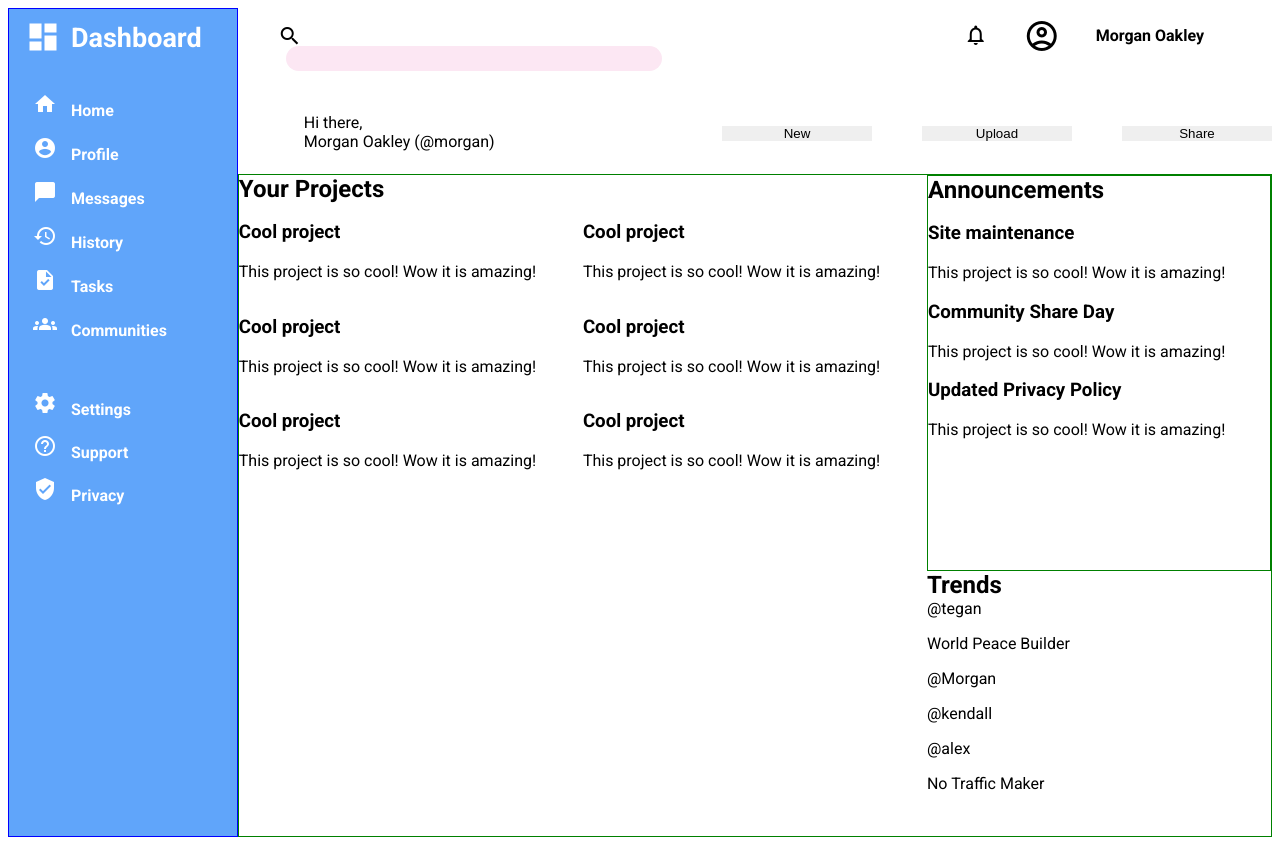
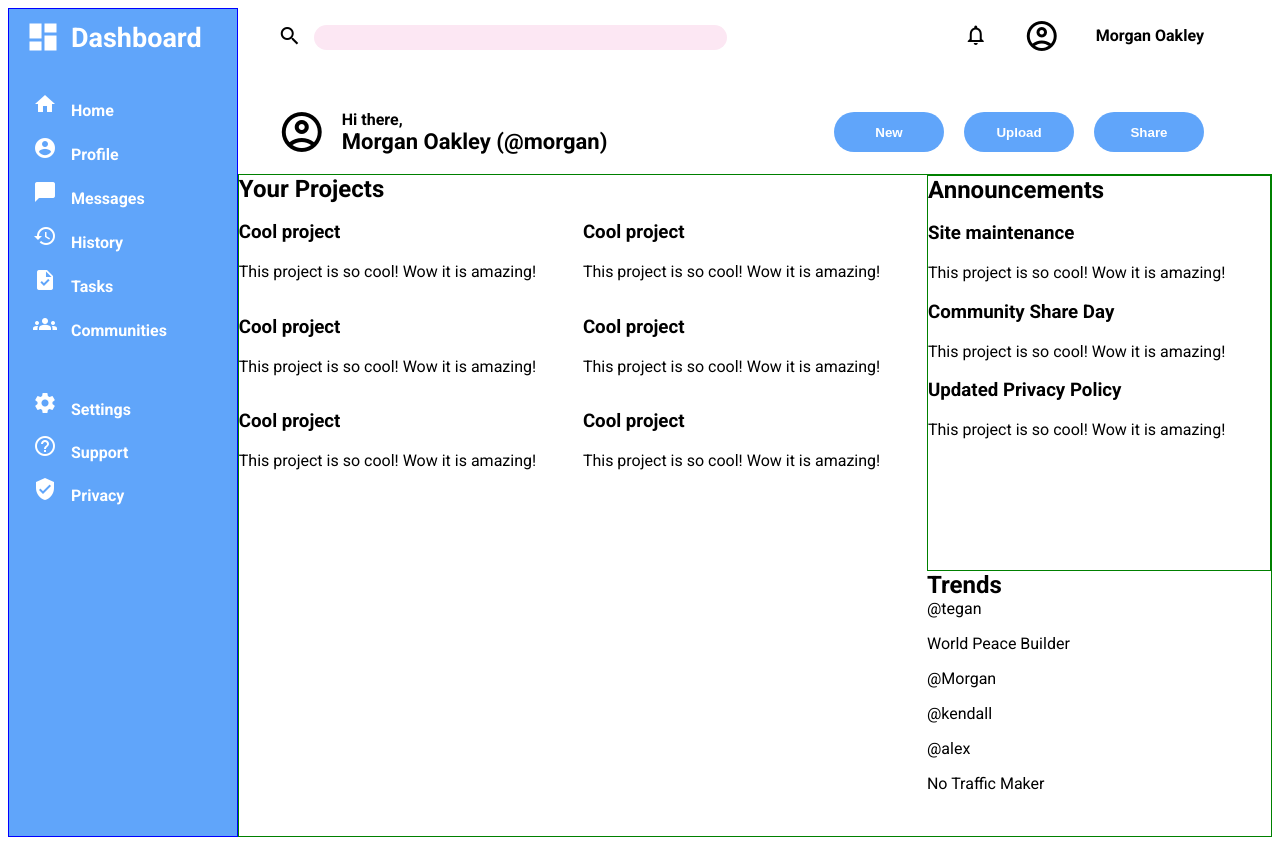
Before and after one commit to kyruken/admin-dashboard, a plain HTML site: page index.html in a window 1280 px wide. Drawn offline with nearby package versions, Linux system fonts and the light colour scheme; a web font is replaced by a local one.

Commit message:
finish header styles

```diff
--- a/index.html
+++ b/index.html
@@ -53,8 +53,8 @@
                     <li><div class="username-text">Morgan Oakley</div></li>
                 </ul>
                 <div class="header-row-2">
-                    <img href="profile-pic">
-                    <div class="profile-name">Hi there,<div>Morgan Oakley (@morgan)</div></div>
+                    <span class="material-icons-outlined md-48">account_circle</span>
+                    <div>Hi there,<div class="profile-name">Morgan Oakley (@morgan)</div></div>
                 </div>
                 <ul class="bottom-row-list">
                     <li><button>New</button></li>
--- a/style.css
+++ b/style.css
@@ -7,7 +7,6 @@ ul, li, h2 {
 }
 
 input, textarea, select, button {
-    width: 150px;
     padding: 0;
     margin: 0;
     border: 0;
@@ -51,6 +50,7 @@ body {
 
 .header {
     display: grid;
+    font-weight: 700;
     grid-template-rows: 1fr 1fr;
     grid-template-columns: 2fr 1fr;
 }
@@ -73,20 +73,23 @@ body {
 
 .header input[type='text'] {
     background-color: #fce7f3;
-    width: 93%;
+    width: 80%;
     height: 25px;
     padding: 0 10px;
     border-radius: 15px;
     margin-left: 8px;
 }
 
+.top-row-list,
+.bottom-row-list {
+    margin-right: 68px;
+}
+
 .top-row-list {
-    font-weight: 700;
     display: flex;
     grid-row: 1;
     grid-column: 3;
     justify-content: end;
-    margin-right: 68px;
     gap: 36px;
 }
 
@@ -94,6 +97,7 @@ body {
     position: relative;
     top: 5px;
 }
+
 .username-text {
     position: relative;
     top: 8px;
@@ -102,7 +106,8 @@ body {
 
 .header-row-2 {
     display: flex;
-    justify-content: center;
+    margin-left: 40px;
+    gap: 16px;
     align-items: center;
 }
 
@@ -112,9 +117,21 @@ body {
     grid-column: 3;
     align-items: center;
     justify-content: center;
-    gap: 50px;
+    gap: 20px;
 }
 
+.profile-name {
+    font-size: 22px;
+}
+
+.bottom-row-list button {
+    background-color: #60a5fa;
+    color: #fff;
+    font-weight: 700;
+    border-radius: 40px;
+    width: 110px;
+    height: 40px;
+}
 
 /* ===== ^ Header ^ ===== */
 
```
